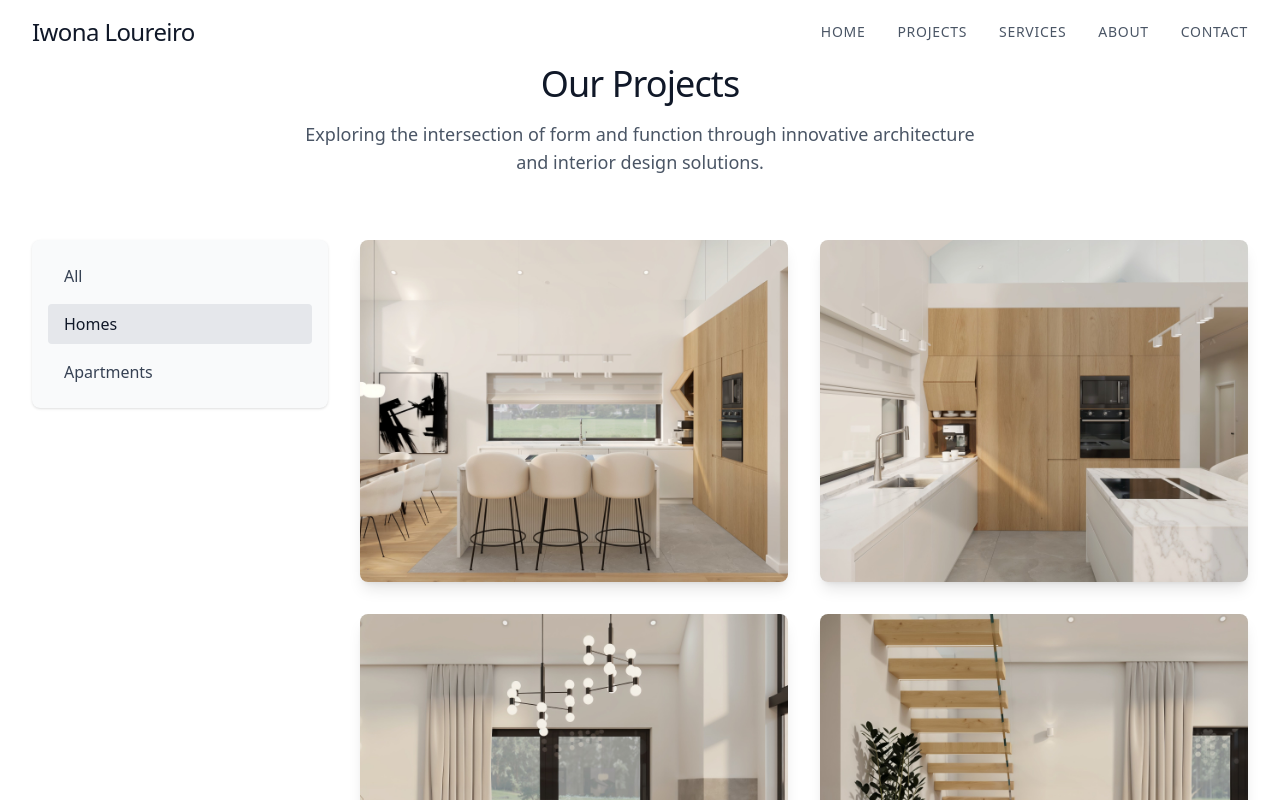
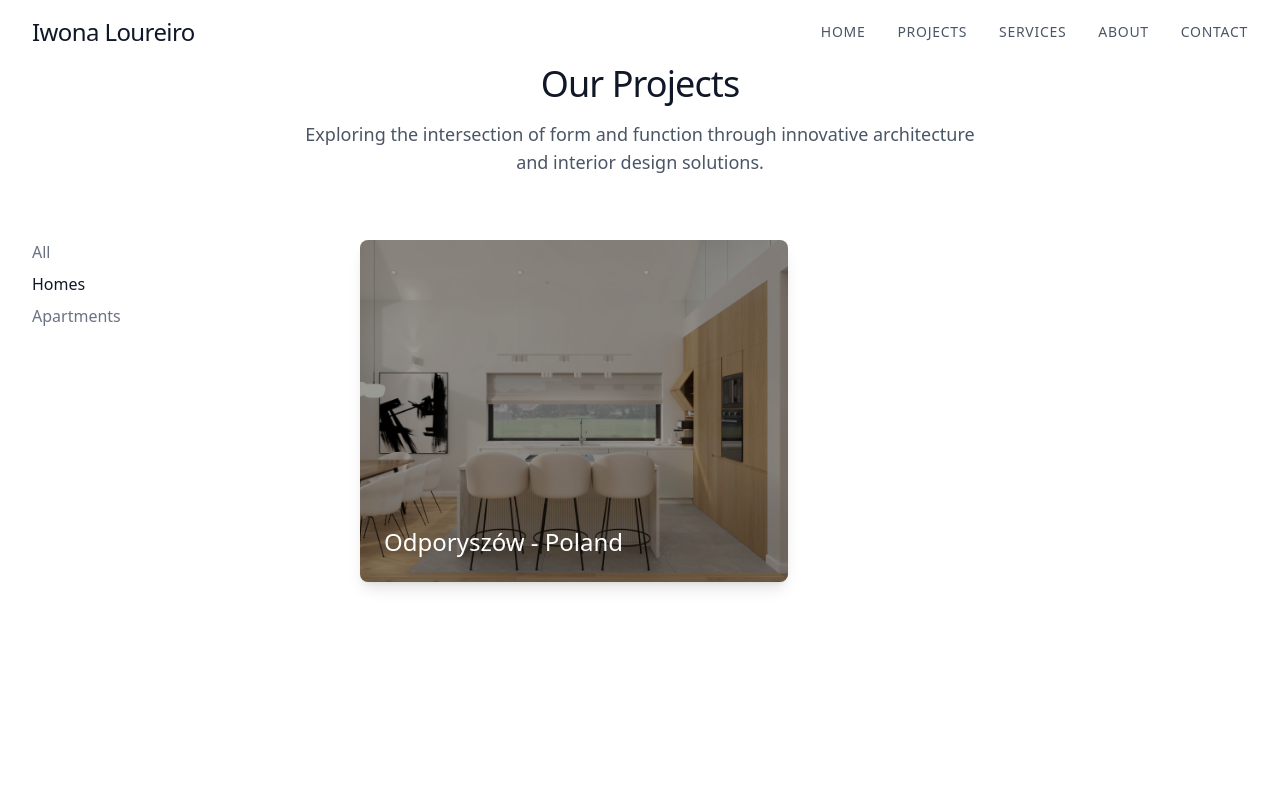
Before and after one commit to thiagoloureiro/iwonaloureiro, a React (Vite) app: page /projects in a window 1280 px wide. Both pictures are taken after a click on the button "Homes". Shown: the top 800 px of the page. Built offline with nearby package versions, Linux system fonts and the light colour scheme.

Commit message:
Add project categories and gallery functionality to Projects component

```diff
--- a/src/components/Projects.tsx
+++ b/src/components/Projects.tsx
@@ -97,18 +97,60 @@ const homesImages: Project[] = [
 
 const menuOptions = ['All', 'Homes', 'Apartments'];
 
+const apartmentProjects = [
+  {
+    id: 'krakow-lwowska',
+    name: 'Kraków / Lwowska - Poland',
+    cover: w1, // first image from 01
+    images: [
+      w1, w2, w3, w4, w5, w6, w7, w8, w9, w10, w11, w12, w13, w14, w15, w16, w17, w18, w19, w20, w21, w22
+    ],
+  },
+];
+
+const homeProjects = [
+  {
+    id: 'odporyszow',
+    name: 'Odporyszów - Poland',
+    cover: a01, // first image from 02
+    images: [
+      a01, a02, a03, a04, a05, a06, a07, a08, a09, a10, a11, a12, a13, a14, a15, a16, a17
+    ],
+  },
+];
+
 const Projects: React.FC = () => {
   const [selectedCategory, setSelectedCategory] = useState<'All' | 'Homes' | 'Apartments'>('All');
+  const [selectedProject, setSelectedProject] = useState<string | null>(null);
   const [modalOpen, setModalOpen] = useState(false);
   const [modalIndex, setModalIndex] = useState<number>(0);
 
+  useEffect(() => {
+    setSelectedProject(null); // Reset subproject when switching main category
+  }, [selectedCategory]);
+
   let filteredProjects: Project[] = [];
+  let galleryImages: string[] = [];
+
   if (selectedCategory === 'All') {
     filteredProjects = [...homesImages, ...apartmentsImages];
+    galleryImages = filteredProjects.map(p => p.imageUrl);
   } else if (selectedCategory === 'Homes') {
-    filteredProjects = homesImages;
+    if (!selectedProject) {
+      // Show submenu with homeProjects
+      filteredProjects = [];
+    } else {
+      const proj = homeProjects.find(p => p.id === selectedProject);
+      galleryImages = proj ? proj.images : [];
+    }
   } else if (selectedCategory === 'Apartments') {
-    filteredProjects = apartmentsImages;
+    if (!selectedProject) {
+      // Show submenu with apartmentProjects
+      filteredProjects = [];
+    } else {
+      const proj = apartmentProjects.find(p => p.id === selectedProject);
+      galleryImages = proj ? proj.images : [];
+    }
   }
 
   const openModal = useCallback((idx: number) => {
@@ -121,12 +163,12 @@ const Projects: React.FC = () => {
   }, []);
 
   const showPrev = useCallback(() => {
-    setModalIndex((prev) => (prev === 0 ? filteredProjects.length - 1 : prev - 1));
-  }, [filteredProjects.length]);
+    setModalIndex((prev) => (prev === 0 ? galleryImages.length - 1 : prev - 1));
+  }, [galleryImages.length]);
 
   const showNext = useCallback(() => {
-    setModalIndex((prev) => (prev === filteredProjects.length - 1 ? 0 : prev + 1));
-  }, [filteredProjects.length]);
+    setModalIndex((prev) => (prev === galleryImages.length - 1 ? 0 : prev + 1));
+  }, [galleryImages.length]);
 
   useEffect(() => {
     if (!modalOpen) return;
@@ -151,14 +193,14 @@ const Projects: React.FC = () => {
         <div className="flex flex-col md:flex-row gap-8">
           {/* Left Menu */}
           <aside className="md:w-1/4 w-full mb-8 md:mb-0">
-            <nav className="bg-gray-50 rounded-lg shadow p-4 sticky top-24">
+            <nav className="sticky top-24">
               <ul className="space-y-2">
                 {menuOptions.map((option) => (
                   <li key={option}>
                     <button
-                      className={`w-full text-left px-4 py-2 rounded transition font-medium text-gray-700 hover:bg-gray-200 focus:outline-none focus:bg-gray-200 ${
-                        selectedCategory === option ? 'bg-gray-200 text-gray-900' : ''
-                      }`}
+                      className={`w-full text-left font-medium transition-colors focus:outline-none
+                        ${selectedCategory === option ? 'text-gray-900 font-bold' : 'text-gray-500 hover:text-gray-900'}`}
+                      style={{ background: 'none', border: 'none', padding: 0 }}
                       onClick={() => setSelectedCategory(option as 'All' | 'Homes' | 'Apartments')}
                     >
                       {option}
@@ -168,47 +210,64 @@ const Projects: React.FC = () => {
               </ul>
             </nav>
           </aside>
-          {/* Projects Grid */}
-          <div className="md:w-3/4 w-full grid grid-cols-1 md:grid-cols-2 gap-8">
-            {filteredProjects.map((project, idx) => (
-              <div key={project.id} className="group relative overflow-hidden rounded-lg shadow-lg transition-all duration-300 hover:shadow-xl cursor-pointer" onClick={() => openModal(idx)}>
-                <div className="aspect-w-16 aspect-h-9">
-                  <img
-                    src={project.imageUrl}
-                    alt={project.title}
-                    className="object-cover w-full h-full transform transition-transform duration-300 group-hover:scale-105"
-                  />
-                </div>
-                <div className="absolute inset-0 bg-linear-to-t from-black/70 to-transparent opacity-0 group-hover:opacity-100 transition-opacity duration-300">
-                  <div className="absolute bottom-0 left-0 right-0 p-6 text-white">
-                    <span className="text-sm uppercase tracking-wider font-medium mb-2 block">{project.category}</span>
-                    <h3 className="text-2xl font-light mb-2">{project.title}</h3>
-                    <p className="text-sm text-gray-200 mb-4">{project.description || ' '}</p>
-                    <div className="flex justify-between text-sm">
-                      <span>{project.location}</span>
-                      <span>{project.year}</span>
+          {/* Projects Grid or Submenu */}
+          <div className="md:w-3/4 w-full">
+            {/* Submenu for Homes */}
+            {selectedCategory === 'Homes' && !selectedProject && (
+              <div className="grid grid-cols-1 sm:grid-cols-2 gap-8">
+                {homeProjects.map((proj) => (
+                  <div key={proj.id} className="cursor-pointer group relative overflow-hidden rounded-lg shadow-lg transition-all duration-300 hover:shadow-xl" onClick={() => setSelectedProject(proj.id)}>
+                    <div className="aspect-w-16 aspect-h-9">
+                      <img src={proj.cover} alt={proj.name} className="object-cover w-full h-full group-hover:scale-105 transition-transform duration-300" />
+                    </div>
+                    <div className="absolute inset-0 bg-black/40 flex items-end p-6">
+                      <span className="text-white text-2xl font-light">{proj.name}</span>
                     </div>
                   </div>
-                </div>
+                ))}
               </div>
-            ))}
-            {filteredProjects.length === 0 && (
-              <div className="col-span-full text-center text-gray-500 py-12">No projects found.</div>
+            )}
+            {/* Submenu for Apartments */}
+            {selectedCategory === 'Apartments' && !selectedProject && (
+              <div className="grid grid-cols-1 sm:grid-cols-2 gap-8">
+                {apartmentProjects.map((proj) => (
+                  <div key={proj.id} className="cursor-pointer group relative overflow-hidden rounded-lg shadow-lg transition-all duration-300 hover:shadow-xl" onClick={() => setSelectedProject(proj.id)}>
+                    <div className="aspect-w-16 aspect-h-9">
+                      <img src={proj.cover} alt={proj.name} className="object-cover w-full h-full group-hover:scale-105 transition-transform duration-300" />
+                    </div>
+                    <div className="absolute inset-0 bg-black/40 flex items-end p-6">
+                      <span className="text-white text-2xl font-light">{proj.name}</span>
+                    </div>
+                  </div>
+                ))}
+              </div>
+            )}
+            {/* Gallery for selected subproject or All */}
+            {(selectedCategory === 'All' || selectedProject) && (
+              <div className="grid grid-cols-1 md:grid-cols-2 gap-8 mt-8">
+                {galleryImages.map((img, idx) => (
+                  <div key={idx} className="group relative overflow-hidden rounded-lg shadow-lg transition-all duration-300 hover:shadow-xl cursor-pointer" onClick={() => openModal(idx)}>
+                    <div className="aspect-w-16 aspect-h-9">
+                      <img src={img} alt="Project" className="object-cover w-full h-full group-hover:scale-105 transition-transform duration-300" />
+                    </div>
+                  </div>
+                ))}
+                {galleryImages.length === 0 && (
+                  <div className="col-span-full text-center text-gray-500 py-12">No images found.</div>
+                )}
+              </div>
             )}
           </div>
         </div>
       </div>
       {/* Modal Popup */}
-      {modalOpen && filteredProjects[modalIndex] && (
+      {modalOpen && galleryImages[modalIndex] && (
         <div className="fixed inset-0 z-50 flex items-center justify-center bg-black/80" onClick={closeModal}>
           <div className="relative max-w-5xl w-full mx-4" style={{ maxWidth: '1200px' }} onClick={e => e.stopPropagation()}>
             <button className="absolute top-4 right-4 text-white text-3xl font-light" onClick={closeModal} aria-label="Close">&times;</button>
             <button className="absolute left-2 top-1/2 -translate-y-1/2 text-white text-3xl px-2" onClick={showPrev} aria-label="Previous">&#8592;</button>
-            <img src={filteredProjects[modalIndex].imageUrl} alt={filteredProjects[modalIndex].title} className="w-full max-h-[96vh] object-contain rounded-lg shadow-lg" />
+            <img src={galleryImages[modalIndex]} alt="Project" className="w-full max-h-[96vh] object-contain rounded-lg shadow-lg" />
             <button className="absolute right-2 top-1/2 -translate-y-1/2 text-white text-3xl px-2" onClick={showNext} aria-label="Next">&#8594;</button>
-            <div className="text-center text-white mt-4">
-              <span className="text-lg font-light">{filteredProjects[modalIndex].title}</span>
-            </div>
           </div>
         </div>
       )}
```
